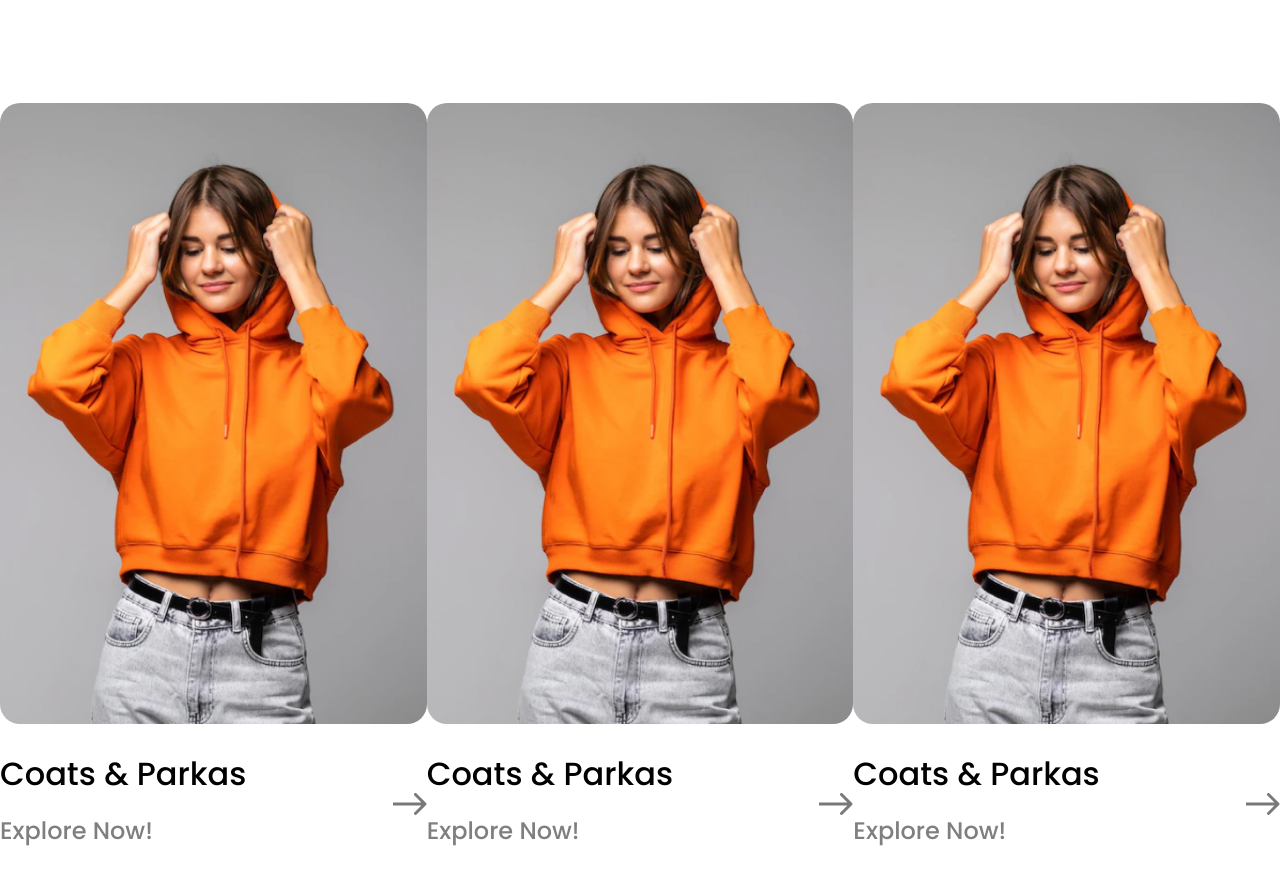
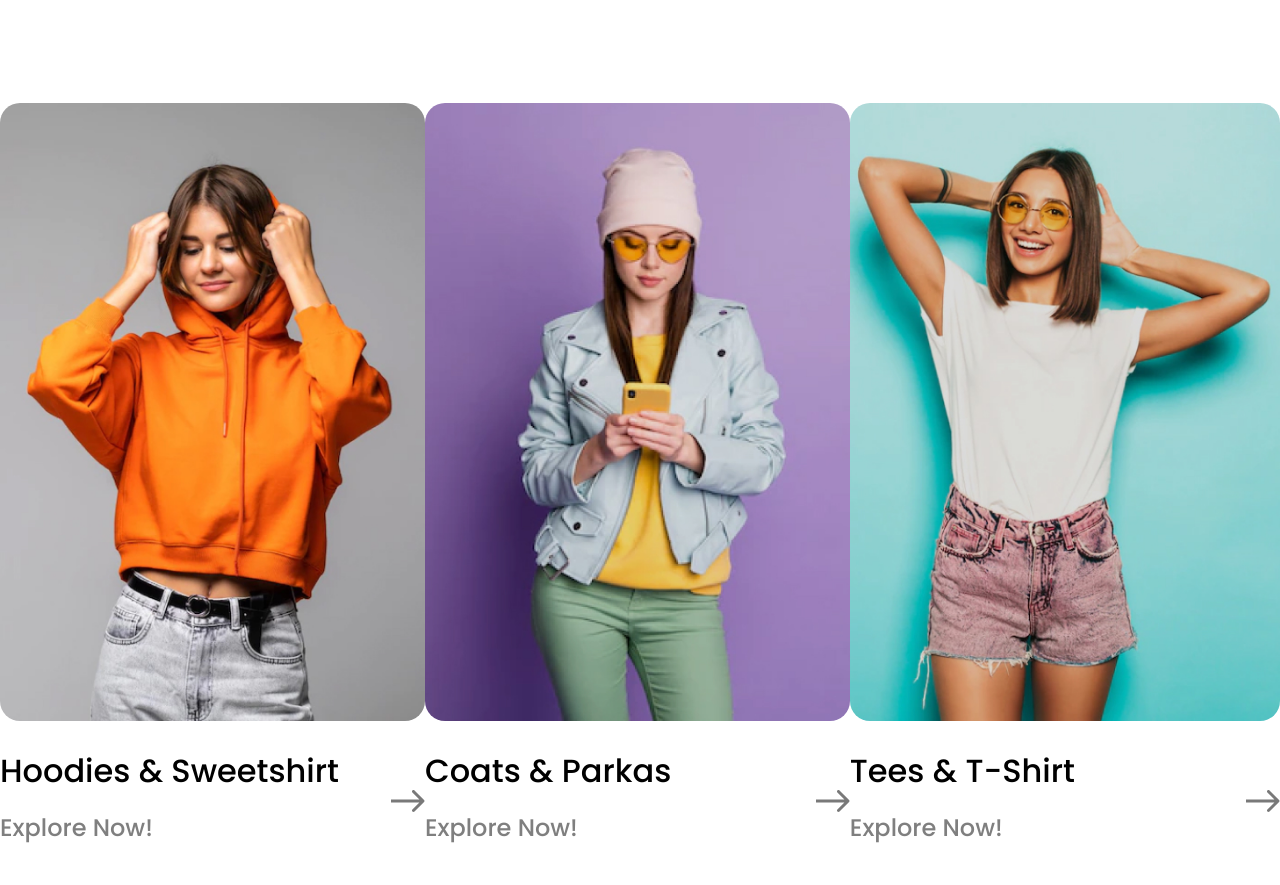
Before and after one commit to ar4ibais/react-fashion, a React (Vite) app: page / in a window 1280 px wide. Shown: the part 1501-2386 px from the top of the page. Built offline with nearby package versions, Linux system fonts and the light colour scheme.

Commit message:
added props for cards in arrivals section

```diff
--- a/src/components/arrivals/Arrivals.jsx
+++ b/src/components/arrivals/Arrivals.jsx
@@ -1,6 +1,10 @@
 import './arrivals.css';
 
 import Card from '../card/Card';
+import cat01 from '../../img/categories/cat-01.jpg';
+import cat02 from '../../img/categories/cat-02.jpg';
+import cat03 from '../../img/categories/cat-03.jpg';
+
 
 const Arrivals = () => {
     return (
@@ -8,9 +12,18 @@ const Arrivals = () => {
             <div className="container">
                 <h3 className="title arrivals__title">NEW ARRIVALS</h3>
                 <div className="arrivals__cards">
-                    <Card />
-                    <Card />
-                    <Card />
+                    <Card
+                        title='Hoodies & Sweetshirt'
+                        image={cat01}
+                    />
+                    <Card
+                        title='Coats & Parkas'
+                        image={cat02}
+                    />
+                    <Card
+                        title='Tees & T-Shirt'
+                        image={cat03}
+                    />
                 </div>
             </div>
         </section>
--- a/src/components/card/Card.jsx
+++ b/src/components/card/Card.jsx
@@ -1,17 +1,16 @@
 import styles from './Card.module.css';
-import cat01 from '../../img/categories/cat-01.jpg';
 import arrowLink from '../../img/icons/arrow.svg';
 
-const Card = () => {
+const Card = ({ title, image }) => {
     return (
         <div className={styles.card}>
             <a href="/" className={styles.card__imglink}>
-                <img className={styles.card__img} src={cat01} alt="Categorie" />
+                <img className={styles.card__img} src={image} alt="Categorie" />
             </a>
             <div className={styles.card__body}>
                 <div className={styles.card__text}>
                     <p className={styles.card__title}>
-                        Coats & Parkas
+                        {title}
                     </p>
                     <span className={styles.card__subtitle}>
                         Explore Now!
```
